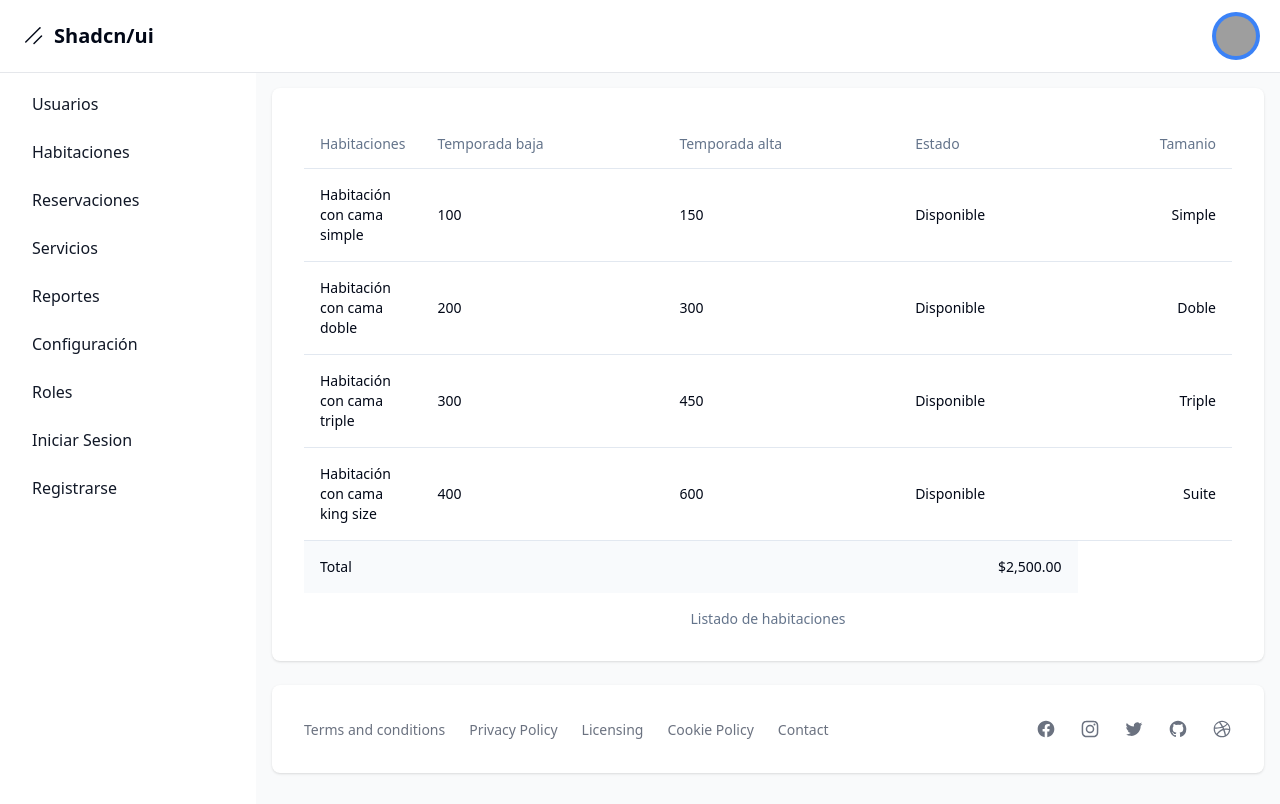
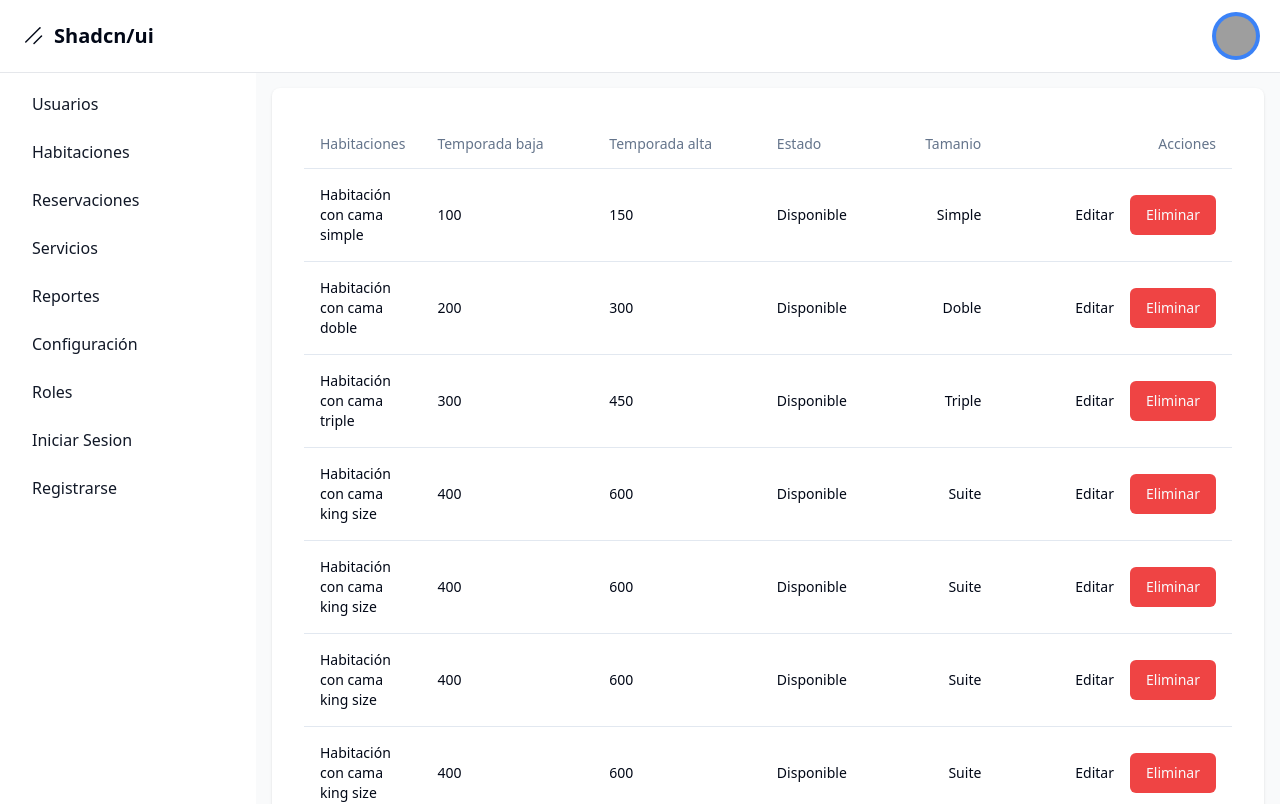
Before and after one commit to Requenez-Diaz/Admin-sirhm, a Next.js app: page /dashboard/bedrooms in a window 1280 px wide. Shown: the top 804 px of the page. Built offline with nearby package versions, Linux system fonts and the light colour scheme; grey boxes are pictures that could not be loaded.

Commit message:
[update]: buttons to components bedrooms

```diff
--- a/src/app/dashboard/bedrooms/page.tsx
+++ b/src/app/dashboard/bedrooms/page.tsx
@@ -1,4 +1,7 @@
+"use client";
+
 import React from "react";
+import { type VariantProps } from "class-variance-authority";
 
 import {
   Table,
@@ -10,6 +13,7 @@ import {
   TableHeader,
   TableRow,
 } from "@/components/ui/table";
+import { Button } from "@/components/ui/button";
 
 const bedrooms = [
   {
@@ -48,6 +52,77 @@ const bedrooms = [
     status: "Disponible",
     numberBedroom: 4,
   },
+  {
+    id: 5,
+    typeBedroom: "Suite",
+    description: "Habitación con cama king size",
+    lowSeasonPrise: 400,
+    highSeasonPrise: 600,
+    status: "Disponible",
+    numberBedroom: 5,
+  },
+  {
+    id: 6,
+    typeBedroom: "Suite",
+    description: "Habitación con cama king size",
+    lowSeasonPrise: 400,
+    highSeasonPrise: 600,
+    status: "Disponible",
+    numberBedroom: 6,
+  },
+  {
+    id: 7,
+    typeBedroom: "Suite",
+    description: "Habitación con cama king size",
+    lowSeasonPrise: 400,
+    highSeasonPrise: 600,
+    status: "Disponible",
+    numberBedroom: 7,
+  },
+  {
+    id: 8,
+    typeBedroom: "Suite",
+    description: "Habitación con cama king size",
+    lowSeasonPrise: 400,
+    highSeasonPrise: 600,
+    status: "Disponible",
+    numberBedroom: 8,
+  },
+  {
+    id: 9,
+    typeBedroom: "Suite",
+    description: "Habitación con cama king size",
+    lowSeasonPrise: 400,
+    highSeasonPrise: 600,
+    status: "Disponible",
+    numberBedroom: 9,
+  },
+  {
+    id: 10,
+    typeBedroom: "Suite",
+    description: "Habitación con cama king size",
+    lowSeasonPrise: 400,
+    highSeasonPrise: 600,
+    status: "Disponible",
+    numberBedroom: 10,
+  },
+  {
+    id: 11,
+    typeBedroom: "Suite",
+    description: "Habitación con cama king size",
+    lowSeasonPrise: 400,
+    highSeasonPrise: 600,
+    status: "Disponible",
+    numberBedroom: 11,
+  },
+  {
+    id: 12,
+    typeBedroom: "Suite",
+    description: "Habitación con cama king size",
+    lowSeasonPrise: 400,
+    highSeasonPrise: 600,
+    status: "Ocupado",
+  },
 ];
 
 const HabitacionesPage = () => {
@@ -62,20 +137,26 @@ const HabitacionesPage = () => {
             <TableHead>Temporada alta</TableHead>
             <TableHead>Estado</TableHead>
             <TableHead className='text-right'>Tamanio</TableHead>
+            <TableHead className='text-right'>Acciones</TableHead>
           </TableRow>
         </TableHeader>
         <TableBody>
-          {bedrooms.map((invoice) => (
-            <TableRow key={invoice.id}>
+          {bedrooms.map((bedroom) => (
+            <TableRow key={bedroom.id}>
               <TableCell className='font-medium'>
-                {invoice.description}
+                {bedroom.description}
               </TableCell>
-              <TableCell>{invoice.lowSeasonPrise}</TableCell>
-              <TableCell>{invoice.highSeasonPrise}</TableCell>
-              <TableCell>{invoice.status}</TableCell>
-
+              <TableCell>{bedroom.lowSeasonPrise}</TableCell>
+              <TableCell>{bedroom.highSeasonPrise}</TableCell>
+              <TableCell>{bedroom.status}</TableCell>
               <TableCell className='text-right'>
-                {invoice.typeBedroom}
+                {bedroom.typeBedroom}
+              </TableCell>
+              <TableCell className='text-right'>
+                <div className='flex justify-end'>
+                  <Button variant={"ghost"}>Editar</Button>
+                  <Button variant={"destructive"}>Eliminar</Button>
+                </div>
               </TableCell>
             </TableRow>
           ))}
```
